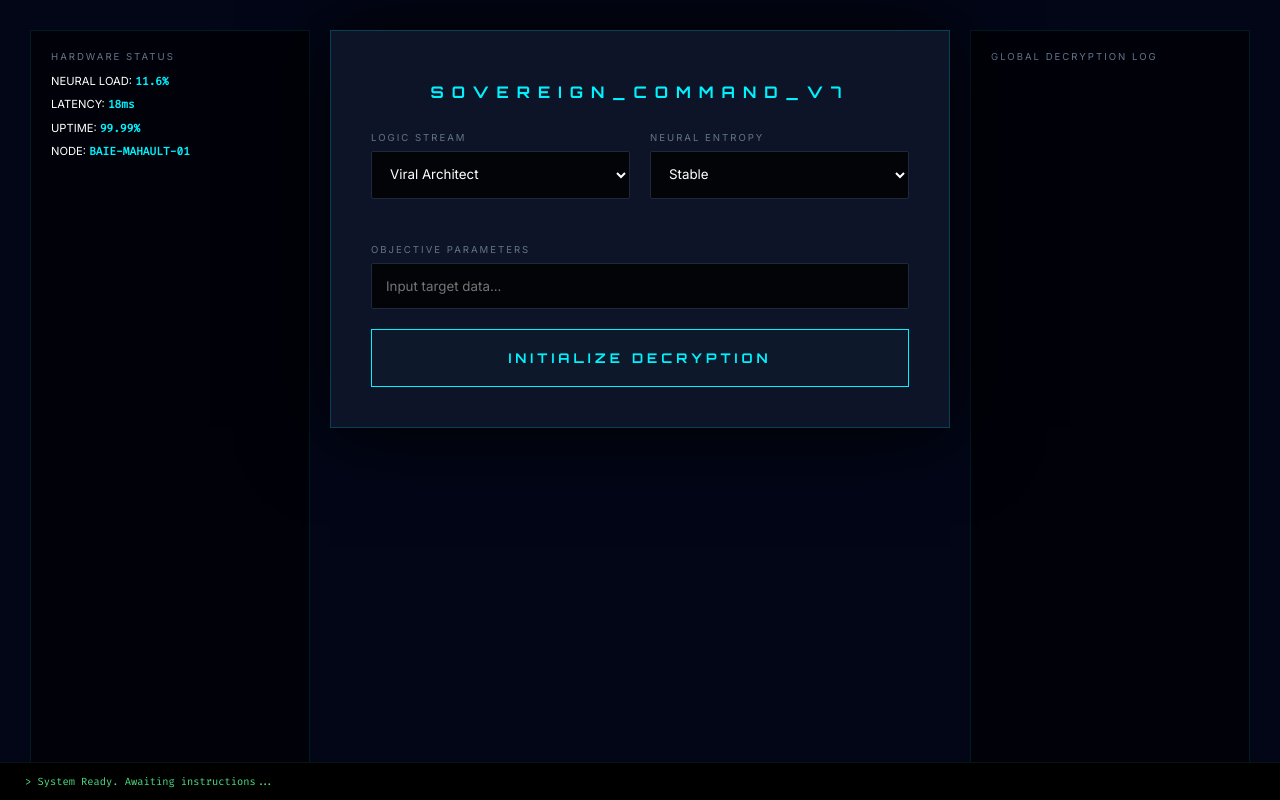
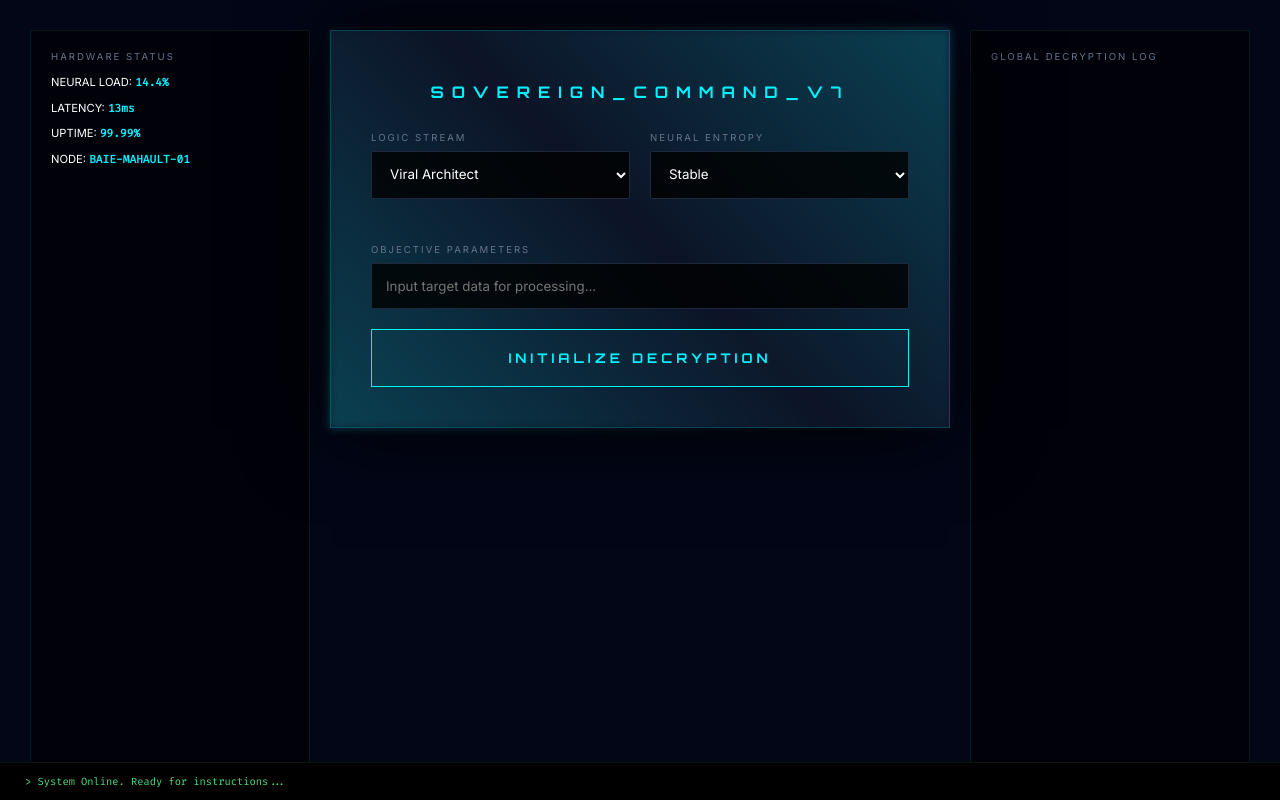
Before and after one commit to kervocomptepro-coder/PromptVault-Official, a Flask app: page / in a window 1280 px wide. Run offline with Flask 3, Linux system fonts and the light colour scheme.

Commit message:
Update index.html

```diff
--- a/templates/index.html
+++ b/templates/index.html
@@ -9,17 +9,23 @@
         :root { --neon: #00f2ff; --dark: #020617; --card: rgba(15, 23, 42, 0.9); --alert: #ff0055; }
         body, html { margin: 0; padding: 0; background: var(--dark); color: white; font-family: 'Inter', sans-serif; height: 100vh; overflow: hidden; }
 
-        /* Dashboard Grid */
+        /* Dashboard Layout */
         .dashboard {
             display: grid; grid-template-columns: 280px 1fr 280px; gap: 20px;
             padding: 30px; height: calc(100vh - 80px); align-items: start;
         }
 
-        .side-panel { background: rgba(0,0,0,0.6); border: 1px solid rgba(0,242,255,0.1); padding: 20px; height: 100%; overflow-y: hidden; }
+        .side-panel { background: rgba(0,0,0,0.6); border: 1px solid rgba(0,242,255,0.1); padding: 20px; height: 100%; overflow: hidden; }
 
+        /* Main Box with Glowing Border */
         .vault-frame {
             position: relative; padding: 40px; background: var(--card); backdrop-filter: blur(30px);
             border: 1px solid rgba(0, 242, 255, 0.2); box-shadow: 0 0 80px rgba(0,0,0,1);
+        }
+        .vault-frame::before {
+            content: ""; position: absolute; top: -2px; left: -2px; right: -2px; bottom: -2px;
+            background: linear-gradient(45deg, var(--neon), transparent, var(--neon));
+            z-index: -1; filter: blur(5px); opacity: 0.2;
         }
 
         h1 { font-family: 'Orbitron', sans-serif; font-size: 1rem; letter-spacing: 8px; color: var(--neon); text-align: center; margin-bottom: 30px; text-transform: uppercase; }
@@ -41,7 +47,7 @@
         #response-area { margin-top: 25px; display: none; }
         .prompt-box {
             font-size: 0.85rem; color: #e2e8f0; line-height: 1.8; background: rgba(0,0,0,0.5);
-            padding: 25px; border-left: 2px solid var(--neon); position: relative;
+            padding: 25px; border-left: 2px solid var(--neon); white-space: pre-wrap;
         }
 
         .terminal {
@@ -50,9 +56,8 @@
         }
 
         .stat-val { color: var(--neon); font-weight: bold; font-family: 'Fira Code'; }
-
-        /* Log Styling */
-        .log-entry { margin-bottom: 12px; border-left: 1px solid var(--neon); padding-left: 10px; font-size: 0.7rem; }
+        .log-entry { margin-bottom: 12px; border-left: 1px solid var(--neon); padding-left: 10px; font-size: 0.7rem; animation: fadeIn 0.4s ease; }
+        @keyframes fadeIn { from { opacity: 0; transform: translateX(10px); } to { opacity: 1; transform: translateX(0); } }
     </style>
 </head>
 <body>
@@ -60,9 +65,9 @@
     <div class="dashboard">
         <div class="side-panel">
             <span class="label">Hardware Status</span>
-            <div style="font-size: 0.7rem; line-height: 2;">
-                NEURAL LOAD: <span class="stat-val" id="cpu-load">11.6%</span><br>
-                LATENCY: <span class="stat-val" id="latency">18ms</span><br>
+            <div style="font-size: 0.7rem; line-height: 2.2;">
+                NEURAL LOAD: <span class="stat-val" id="cpu-load">14.4%</span><br>
+                LATENCY: <span class="stat-val" id="latency">13ms</span><br>
                 UPTIME: <span class="stat-val">99.99%</span><br>
                 NODE: <span class="stat-val">BAIE-MAHAULT-01</span>
             </div>
@@ -80,6 +85,7 @@
                         <option value="vc_pitch">PREMIUM: VC Pitch</option>
                         <option value="moat">PREMIUM: Moat Logic</option>
                         <option value="shadow">PREMIUM: Shadow Psyche</option>
+                        <option value="whale">PREMIUM: Crypto Whale</option>
                     </select>
                 </div>
                 <div>
@@ -92,64 +98,71 @@
             </div>
 
             <span class="label">Objective Parameters</span>
-            <input type="text" id="topic" placeholder="Input target data...">
+            <input type="text" id="topic" placeholder="Input target data for processing...">
 
             <button id="mainBtn" onclick="unlock()">INITIALIZE DECRYPTION</button>
 
             <div id="response-area">
                 <span class="label" style="color: var(--neon); margin-top: 20px;">Protocol Decrypted:</span>
                 <div class="prompt-box" id="output"></div>
-                <button onclick="copyText()" style="font-size: 0.6rem; padding: 10px; margin-top: 10px; border-color: #4ade80; color: #4ade80;">COPY TO CLIPBOARD</button>
+                <button onclick="copyText()" style="font-size: 0.6rem; padding: 10px; margin-top: 10px; border-color: #4ade80; color: #4ade80; width: auto;">COPY TO LOCAL MEMORY</button>
             </div>
         </div>
 
         <div class="side-panel">
             <span class="label">Global Decryption Log</span>
-            <div id="traffic-feed">
-                </div>
+            <div id="traffic-feed"></div>
         </div>
     </div>
 
-    <div class="terminal" id="term">> System Ready. Awaiting instructions...</div>
+    <div class="terminal" id="term">> System Online. Ready for instructions...</div>
 
     <script>
-        // 1. Hardware Stats
+        // 1. Hardware Stat Fluctuations
         setInterval(() => {
-            document.getElementById('cpu-load').innerText = (11 + Math.random() * 4).toFixed(1) + "%";
-            document.getElementById('latency').innerText = Math.floor(12 + Math.random() * 8) + "ms";
+            document.getElementById('cpu-load').innerText = (11 + Math.random() * 5).toFixed(1) + "%";
+            document.getElementById('latency').innerText = Math.floor(11 + Math.random() * 7) + "ms";
         }, 2000);
 
-        // 2. Log Generator
-        const feed = document.getElementById('traffic-feed');
-        const cityNodes = ["SEOUL", "DUBAI", "SINGAPORE", "ZUG", "REYKJAVIK"];
+        // 2. Global Log Logic
+        const logContainer = document.getElementById('traffic-feed');
+        const nodes = ["SEOUL", "DUBAI", "SINGAPORE", "ZUG", "REYKJAVIK"];
 
-        function addEntry() {
-            const node = cityNodes[Math.floor(Math.random() * cityNodes.length)];
+        function addLog() {
+            const node = nodes[Math.floor(Math.random() * nodes.length)];
             const id = Math.random().toString(36).substring(7).toUpperCase();
             const div = document.createElement('div');
             div.className = 'log-entry';
             div.innerHTML = `<span style="color:#4ade80">[SUCCESS]</span><br><span style="color:#94a3b8">NODE:</span> ${node}_${id}`;
-            feed.prepend(div);
-            if(feed.childNodes.length > 8) feed.removeChild(feed.lastChild);
+            logContainer.prepend(div);
+            if(logContainer.childNodes.length > 9) logContainer.removeChild(logContainer.lastChild);
         }
-        setInterval(addEntry, 3000);
+        setInterval(addLog, 2500);
 
-        // 3. Logic
+        // 3. Execution Logic
         function unlock() {
             const btn = document.getElementById('mainBtn');
-            btn.innerText = "PENETRATING...";
+            const topic = document.getElementById('topic').value;
+            if(!topic) return alert("Target Parameters Missing.");
+
+            btn.innerText = "PENETRATING FIREWALL...";
+            document.getElementById('term').innerText = "> Bypassing security layers...";
+
             fetch('/generate', {
                 method: 'POST',
                 headers: {'Content-Type': 'application/json'},
                 body: JSON.stringify({
                     category: document.getElementById('category').value,
-                    topic: document.getElementById('topic').value,
+                    topic: topic,
                     entropy: document.getElementById('entropy').value
                 })
-            }).then(r => r.json()).then(data => {
+            })
+            .then(r => r.json())
+            .then(data => {
                 document.getElementById('response-area').style.display = 'block';
                 document.getElementById('output').innerText = data.result;
                 btn.innerText = "INITIALIZE DECRYPTION";
+                document.getElementById('term').innerText = "> Decryption Successful. Intelligence extracted.";
             });
         }
 
@@ -162,7 +175,7 @@
 
         function copyText() {
             navigator.clipboard.writeText(document.getElementById('output').innerText);
-            document.getElementById('term').innerText = "> Data String Stored.";
+            document.getElementById('term').innerText = "> Protocol stored in clipboard.";
         }
     </script>
 </body>
```
